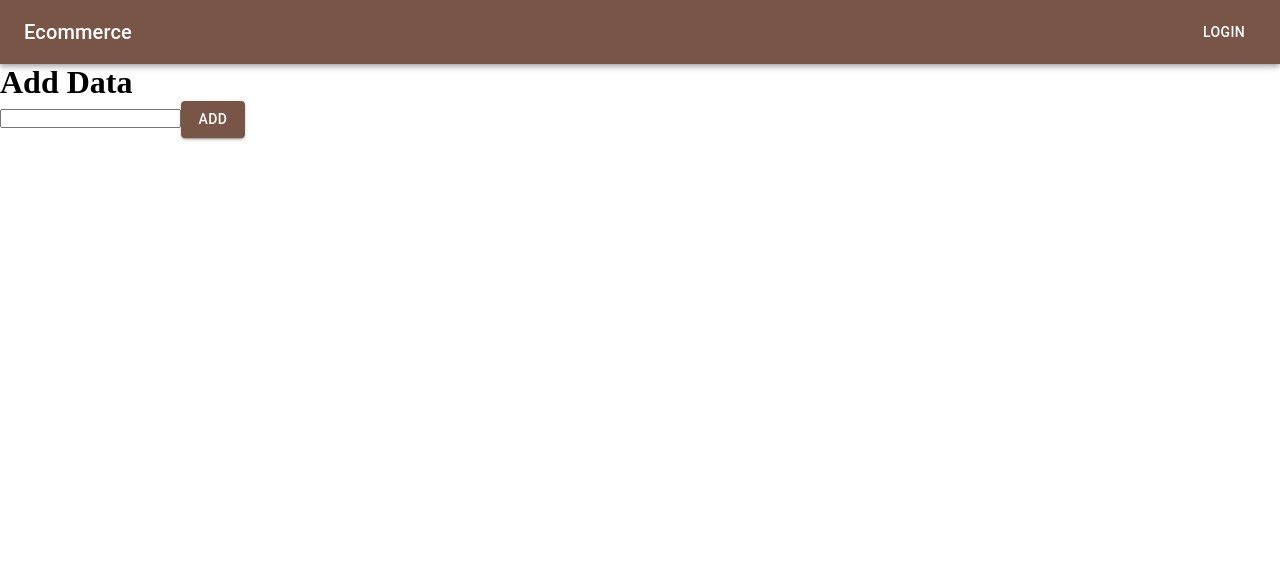
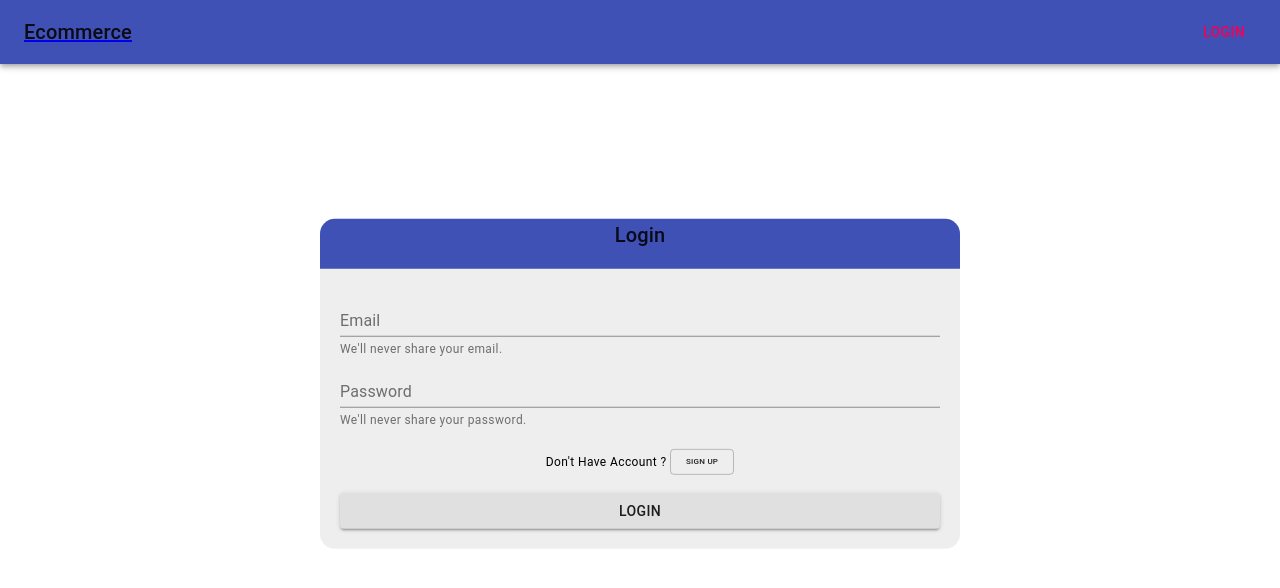
Before and after one commit to harshithkrpt/reactjs, a React (Create React App) app in the folder ecommerce-reactjs/: page /auth in a window 1280 px wide. Shown: the top 588 px of the page. Built offline with nearby package versions, Linux system fonts and the light colour scheme; no server answers; the database is empty.

Commit message:
Login and SignUp With No Persistance Completed

```diff
--- a/ecommerce-reactjs/package.json
+++ b/ecommerce-reactjs/package.json
@@ -11,6 +11,7 @@
     "firebase": "^7.11.0",
     "react": "^16.13.0",
     "react-dom": "^16.13.0",
+    "react-router-dom": "^5.1.2",
     "react-scripts": "3.4.0"
   },
   "scripts": {
@@ -33,5 +34,6 @@
       "last 1 firefox version",
       "last 1 safari version"
     ]
-  }
+  },
+  "devDependencies": {}
 }
--- a/ecommerce-reactjs/src/App.js
+++ b/ecommerce-reactjs/src/App.js
@@ -1,51 +1,30 @@
-import React, { useEffect, useRef, useState } from "react";
+import React from "react";
+import { Switch, Route, Redirect } from "react-router-dom";
+
+// COMPONENTS
 import Navbar from "./components/UI/Navbar";
+import Auth from "./components/Auth/Auth";
+import Home from "./components/Pages/Home";
 
-import db from "./config/db";
-import { Button } from "@material-ui/core";
+// Context
+import { useAuthValue } from "./context/AuthContext";
+
+// Firestore
+// import db from "./config/db";
 
 function App() {
-  const [names, setnames] = useState([]);
-  useEffect(() => {
-    document.title = "Ecommerce App";
-  });
-  const inputName = useRef(null);
-  const handleSave = e => {
-    db.collection("name")
-      .add({
-        name: inputName.current.value
-      })
-      .then(doc => {
-        console.log(doc.id);
-      })
-      .catch(err => {
-        console.error(err);
-      });
-    inputName.current.value = "";
-  };
-
-  useEffect(() => {
-    db.collection("name")
-      .get()
-      .then(querySnapShot => {
-        console.log("Snap Shot : ", querySnapShot);
-        querySnapShot.forEach(doc => {
-          setnames([...names, doc.data()]);
-        });
-      })
-      .catch(err => {
-        console.log(err);
-      });
-  }, [names]);
-
+  const { isLogin } = useAuthValue();
   return (
     <div className="App">
       <Navbar />
-      <h1>Add Data</h1>
-      <input ref={inputName} />
-      <Button variant="contained" color="primary" onClick={handleSave}>
-        Add
-      </Button>
+      <Switch>
+        <Route path="/" exact>
+          {!isLogin ? <Redirect to="/auth" /> : <Home />}
+        </Route>
+        <Route path="/auth" exact>
+          {isLogin ? <Redirect to="/" /> : <Auth />}
+        </Route>
+      </Switch>
     </div>
   );
 }
--- /dev/null
+++ b/ecommerce-reactjs/src/components/Auth/Auth.css
@@ -0,0 +1,19 @@
+#auth {
+  margin: 40vh auto 0;
+  transform: translateY(-50%);
+  background-color: #eee;
+  width: 50%;
+  text-align: center;
+  border-radius: 15px;
+}
+
+#auth .title {
+  width: 100%;
+  background-color: rgb(63, 81, 181);
+  height: 50px;
+  border-radius: 15px 15px 0px 0px;
+}
+
+#auth #elems {
+  padding: 20px;
+}
--- /dev/null
+++ b/ecommerce-reactjs/src/components/Auth/Auth.js
@@ -0,0 +1,112 @@
+import React, { useState, useRef } from "react";
+import {
+  FormControl,
+  Input,
+  FormHelperText,
+  InputLabel,
+  Typography,
+  Button
+} from "@material-ui/core";
+
+import "./Auth.css";
+
+// UTILS
+import {
+  signInUser,
+  signUpUser,
+  userAuthStateChange
+} from "../../utils/AuthUtils";
+
+// CONTEXT
+import { useAuthValue } from "../../context/AuthContext";
+
+const Auth = props => {
+  const [haveAccount, setHaveAccount] = useState(true);
+  const emailRef = useRef(null);
+  const passwordRef = useRef(null);
+  //   Custom Hook
+  const { setIsLogin, setUser } = useAuthValue();
+
+  //   Toggle from Sign Up And Login
+  const handleHaveAccount = e => {
+    emailRef.current.value = "";
+    passwordRef.current.value = "";
+    setHaveAccount(!haveAccount);
+  };
+
+  const handleLoginAndSignUp = e => {
+    const email = emailRef.current.value;
+    const password = passwordRef.current.value;
+    // TODO EMAIL AND PASSWORD VALIDATIONS
+    if (email !== "" && password !== "") {
+      if (haveAccount) {
+        signInUser(email, password);
+      } else {
+        signUpUser(email, password);
+      }
+      userAuthStateChange(setIsLogin, setUser);
+    }
+  };
+
+  return (
+    <>
+      <div id="auth">
+        <div className="title">
+          <Typography variant="h6" color="textPrimary">
+            {haveAccount ? "Login" : "Sign Up"}
+          </Typography>
+        </div>
+        <div id="elems">
+          <FormControl style={{ width: "100%" }}>
+            <InputLabel htmlFor="email">Email </InputLabel>
+            <Input
+              inputRef={emailRef}
+              id="emailid"
+              aria-describedby="emailid-helper-text"
+            />
+            <FormHelperText id="emailid-helper-text">
+              We'll never share your email.
+            </FormHelperText>
+          </FormControl>
+          <br />
+          <FormControl style={{ width: "100%" }}>
+            <InputLabel htmlFor="password">Password </InputLabel>
+            <Input
+              inputRef={passwordRef}
+              type="password"
+              id="passwordid"
+              aria-describedby="password-helper-text"
+            />
+            <FormHelperText id="password-helper-text">
+              We'll never share your password.
+            </FormHelperText>
+          </FormControl>
+          <br />
+          <br />
+          <Typography variant="caption">
+            {" "}
+            {haveAccount ? "Don't Have Account ?" : "Already Have Account"}{" "}
+          </Typography>
+          <Button
+            onClick={handleHaveAccount}
+            variant="outlined"
+            style={{ fontSize: "0.5rem" }}
+          >
+            {haveAccount ? "Sign Up" : "Login"}
+          </Button>
+          <br />
+          <br />
+          <Button
+            style={{ width: "100%" }}
+            onClick={handleLoginAndSignUp}
+            variant="contained"
+          >
+            {haveAccount ? "Login" : "Sign Up"}
+          </Button>
+        </div>
+      </div>
+    </>
+  );
+};
+
+export default Auth;
--- /dev/null
+++ b/ecommerce-reactjs/src/components/Pages/Home.js
@@ -0,0 +1,9 @@
+import React from "react";
+
+import { useAuthValue } from "../../context/AuthContext";
+
+export default () => {
+  const { user } = useAuthValue();
+  console.log(user);
+  return <div>Home Page</div>;
+};
--- a/ecommerce-reactjs/src/components/UI/Navbar.js
+++ b/ecommerce-reactjs/src/components/UI/Navbar.js
@@ -1,6 +1,12 @@
 import React from "react";
 import { AppBar, Toolbar, Typography, Button } from "@material-ui/core";
 import { makeStyles } from "@material-ui/core/styles";
+
+import { Link } from "react-router-dom";
+
+import { useAuthValue } from "../../context/AuthContext";
+
+import { signOutUser } from "../../utils/AuthUtils";
 
 const useStyles = makeStyles(theme => ({
   root: {
@@ -12,19 +18,30 @@ const useStyles = makeStyles(theme => ({
 }));
 
 const Navbar = props => {
+  const { isLogin, setIsLogin, setUser } = useAuthValue();
+
+  const handleSignOut = e => {
+    signOutUser(setIsLogin, setUser);
+  };
   const classes = useStyles();
   return (
     <div className={classes.root}>
       <AppBar position="static">
         <Toolbar>
-          <Typography
-            variant="h6"
-            color="textPrimary"
-            className={classes.title}
-          >
-            Ecommerce
-          </Typography>
-          <Button color="default">Login</Button>
+          <Link to="/" className={classes.title}>
+            <Typography variant="h6" color="textPrimary">
+              Ecommerce
+            </Typography>
+          </Link>
+          {isLogin ? (
+            <Button color="secondary" onClick={handleSignOut}>
+              Signout
+            </Button>
+          ) : (
+            <Link to="/auth">
+              <Button color="secondary">Login</Button>
+            </Link>
+          )}
         </Toolbar>
       </AppBar>
     </div>
--- /dev/null
+++ b/ecommerce-reactjs/src/context/AuthContext.js
@@ -0,0 +1,16 @@
+import React, { useState, createContext, useContext } from "react";
+
+export const AuthContext = createContext();
+
+export const AuthContextProvider = ({ children }) => {
+  const [isLogin, setIsLogin] = useState(false);
+  const [user, setUser] = useState();
+
+  return (
+    <AuthContext.Provider value={{ isLogin, setIsLogin, user, setUser }}>
+      {children}
+    </AuthContext.Provider>
+  );
+};
+
+export const useAuthValue = () => useContext(AuthContext);
--- a/ecommerce-reactjs/src/index.js
+++ b/ecommerce-reactjs/src/index.js
@@ -2,20 +2,27 @@ import React from "react";
 import ReactDOM from "react-dom";
 import "./index.css";
 import App from "./App";
+// React Router Deom
+import { BrowserRouter } from "react-router-dom";
+
 import { ThemeProvider, createMuiTheme } from "@material-ui/core/styles";
-import { amber, brown } from "@material-ui/core/colors";
+import { AuthContextProvider } from "./context/AuthContext";
 
 const theme = createMuiTheme({
   palette: {
-    primary: brown,
-    secondary: amber,
-    type: "dark"
+    //   primary: brown,
+    //   secondary: amber,
+    type: "light"
   }
 });
 
 ReactDOM.render(
-  <ThemeProvider theme={theme}>
-    <App />
-  </ThemeProvider>,
+  <AuthContextProvider>
+    <BrowserRouter>
+      <ThemeProvider theme={theme}>
+        <App />
+      </ThemeProvider>
+    </BrowserRouter>
+  </AuthContextProvider>,
   document.getElementById("root")
 );
--- /dev/null
+++ b/ecommerce-reactjs/src/utils/AuthUtils.js
@@ -0,0 +1,44 @@
+import firebase from "../config/firebase";
+
+export const signInUser = async (email, password) => {
+  firebase
+    .auth()
+    .signInWithEmailAndPassword(email, password)
+    .catch(function(error) {
+      console.log(error);
+    });
+};
+
+export const signUpUser = (email, password) => {
+  firebase
+    .auth()
+    .createUserWithEmailAndPassword(email, password)
+    .catch(function(error) {
+      console.log(error);
+    });
+};
+
+export const userAuthStateChange = (setIsLogin, setUser) => {
+  firebase.auth().onAuthStateChanged(user => {
+    if (user) {
+      setIsLogin(true);
+      setUser({ email: user.email, uid: user.uid });
+    } else {
+      setUser({});
+      setIsLogin(false);
+    }
+  });
+};
+
+export const signOutUser = (setIsLogin, setUser) => {
+  firebase
+    .auth()
+    .signOut()
+    .then(() => {
+      setIsLogin(false);
+      setUser({});
+    })
+    .catch(err => {
+      console.log(err);
+    });
+};
```
Also changed, not shown: ecommerce-reactjs/src/hooks/AuthHooks.js (added), 1 other file (tests, documents, lock files or other folders).
